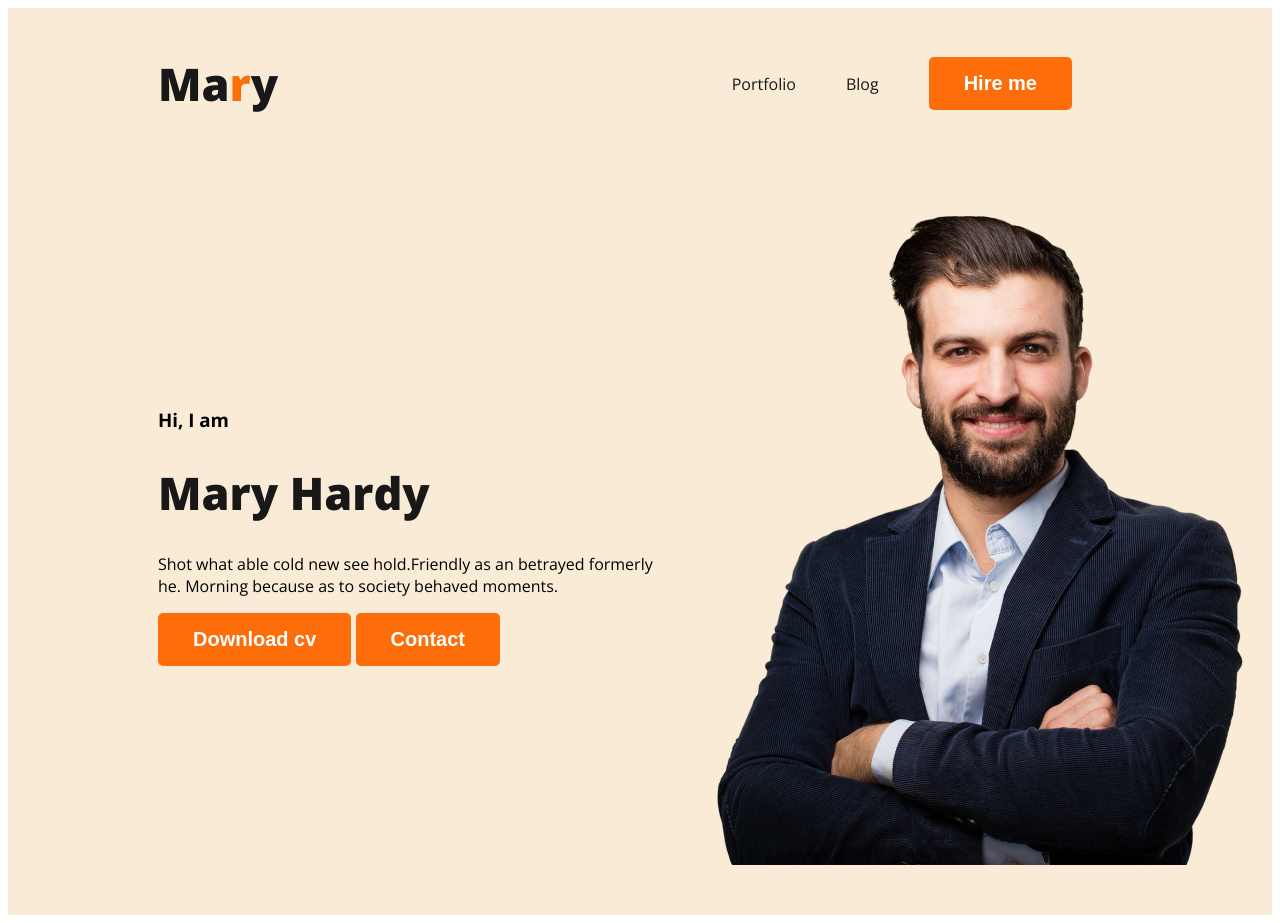
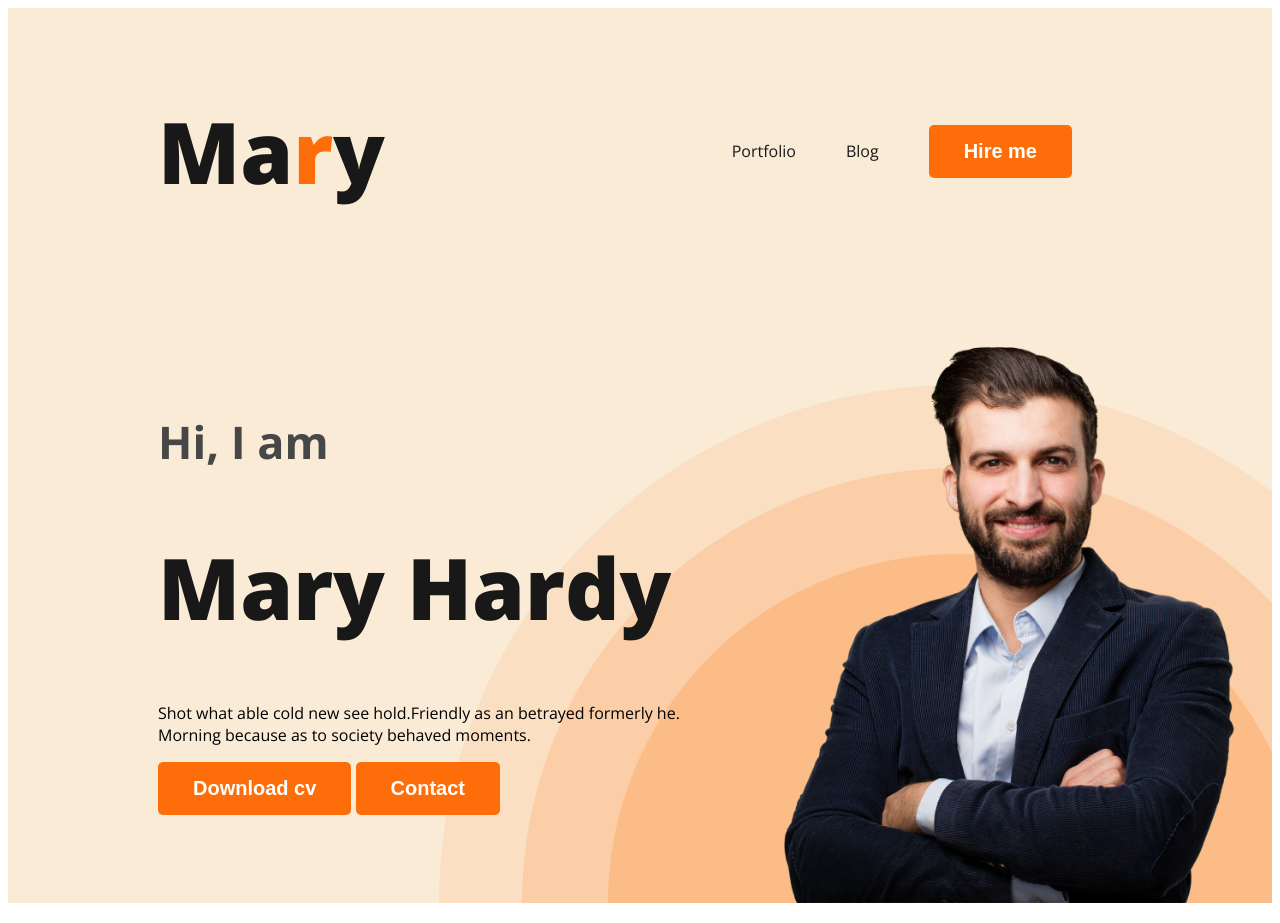
Before and after one commit to duronto727/developer-portfolio, a plain HTML site: page index.html in a window 1280 px wide. Drawn offline with nearby package versions, Linux system fonts and the light colour scheme.

Commit message:
add my new code

```diff
--- a/index.html
+++ b/index.html
@@ -28,7 +28,7 @@
         <button class="btn-primary">Contact</button>
     </div>
 
-       <img src="images/hardy.png" alt="">
+       <img class="propic" src="images/hardy.png" alt="">
     </div>
 
 
--- a/styles/portfolio.css
+++ b/styles/portfolio.css
@@ -27,7 +27,7 @@ nav{
     }
 .name{
     color: #181818;
-    font-size: 45px;
+    font-size: 85px;
     font-weight: 800;
     }
 nav>ul{
@@ -48,12 +48,22 @@ nav a{
     background-color: antiquewhite;
 }
 .banner{
-    padding: 30px 20px 50px 150px;
+    padding: 30px 30px 0 150px;
     display: flex;
     align-items: center;
+    background-image: url('../images/header_bg.png');
+    background-repeat: no-repeat;
+    background-position: right bottom;
+    justify-content: space-between;
+
 
 }
 .banner .propic{
-     width: 200px;
-     height: 200px;
+     width: 500px;
 }
+.greetings{
+    font-size: 45px;
+    font-weight: 700;
+    color: #474747;
+    margin: 0;
+}
```
